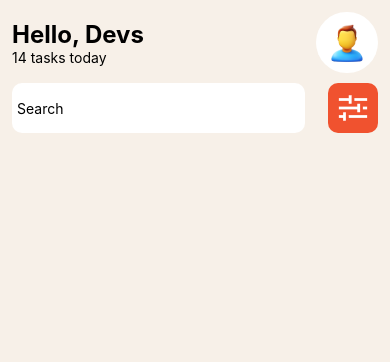
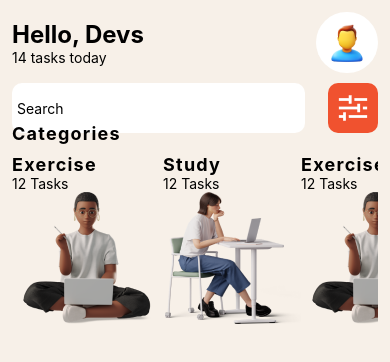
Before and after one commit to kev-69/rn-assignment3-11146250, a React Native app: screen / in a window 390 px wide. Shown: the top 362 px of the page. Built offline with nearby package versions, Linux system fonts and the light colour scheme.

Commit message:
Code updated

```diff
--- a/App.js
+++ b/App.js
@@ -1,6 +1,7 @@
 import React from 'react';
 import { StatusBar } from 'expo-status-bar';
-import { Image, SafeAreaView, StyleSheet, Text, TextInput, TouchableOpacity, View } from 'react-native';
+import { FlatList, Image, SafeAreaView, StyleSheet, Text, TextInput, TouchableOpacity, View } from 'react-native';
+import { categoriesData } from './catergories.mock';
 
 export default function App() {
   return (
@@ -28,8 +29,26 @@ export default function App() {
           </View>
         </View>
 
-        <View>
+        <View style={styles.categoriesContainer}>
+          <Text style={styles.categoriesTitle}>Categories</Text>
 
+          <FlatList data={categoriesData} renderItem={({item}) => (
+            <View style={styles.catergoryItem}>
+              <View>
+              <Text style={styles.categoryName}>{item.name}</Text>
+              <Text style={styles.catergoryDescription}>{item.description}</Text>
+              </View>
+              <Image source={item.img} />
+            </View>
+          )}
+            keyExtractor={(item) => item.id}
+            horizontal
+            showsHorizontalScrollIndicator={false}
+          />
+        </View>
+
+        <View style={styles.taskscontainer}>
+          <Text style={styles.tasksTitle}></Text>
         </View>
       </View>
     </View>
@@ -86,5 +105,38 @@ const styles = StyleSheet.create({
     fontSize: 18,
     fontWeight: "bold",
     letterSpacing: 1.25,
-  }
+  },
+  categoryItem: {
+    backgroundColor: "#fff",
+    marginRight: 20,
+    padding: 20,
+    borderRadius: 10,
+    gap: 10,
+  },
+  categoryName: {
+    fontSize: 18,
+    fontWeight: "bold",
+    letterSpacing: 1.25
+  },
+  taskscontainer: {
+    gap: 20,
+  },
+  tasksTitle: {
+    fontSize: 18,
+    fontWeight: "bold",
+    letterSpacing: 1.25,
+  },
+  tasksItem: {
+    backgroundColor: "#fff",
+    borderColor: "#e8d1ba",
+    borderWidth: 1,
+    marginRight: 20,
+    padding: 20,
+    borderRadius: 10,
+    width: "100%",
+    marginBottom: 20,
+    justifyContent: "center",
+    height: 150,
+    gap: 10,
+  },
 });
```
